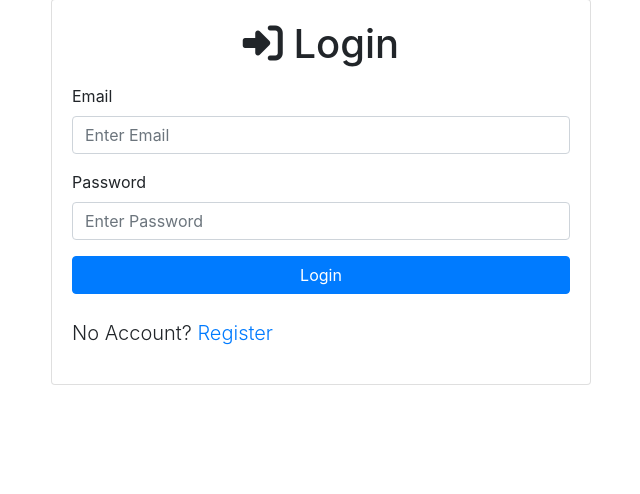
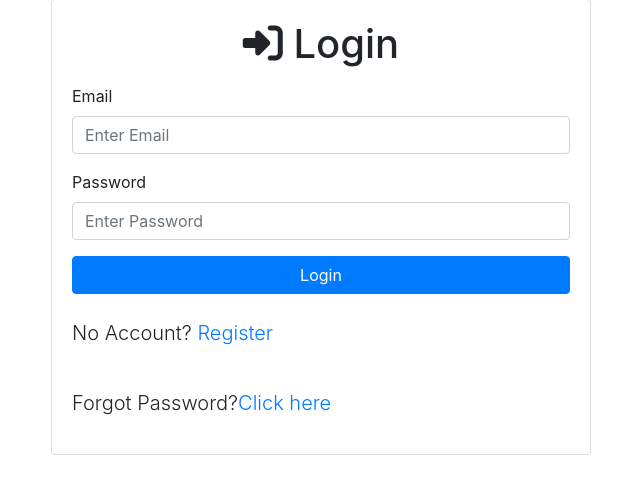
Before and after one commit to NadiaMotalibLaboni/ResearchMentors, a Node server app: page /users/login in a window 1280 px wide. Shown: the part 49-543 px from the top of the page, without its empty margins (319-959 px from the left). Run offline with Node 20, Linux system fonts and the light colour scheme; some libraries are stand-ins or nearby versions.

Commit message:
firstproject

```diff
--- a/routes/users.js
+++ b/routes/users.js
@@ -12,6 +12,10 @@ router.get('/login', (req, res) => res.render('login'));
 
 //Registration Page
 router.get('/register', (req, res) => res.render('register'));
+
+//Forgot Password page
+router.get('/forgotpassword', (req, res) => res.render('forgotpassword'));
+
 
 //Register Handle
 router.post('/register', (req, res) => {
--- /dev/null
+++ b/views/forgotpassword.ejs
@@ -0,0 +1,2 @@
+<h1 class="mt-4">Forgot</h1>
+<p class="lead mb-3">Welcome Pera khaite ashcho????</p>
--- a/views/login.ejs
+++ b/views/login.ejs
@@ -29,6 +29,9 @@
             <p class="lead mt-4">
               No Account? <a href="/users/register">Register</a>
             </p>
+            <p class="lead mt-4">
+            Forgot Password?<a href="/users/forgotpassword">Click here</a>
+            </p>
           </div>
         </div>
       </div>
```
